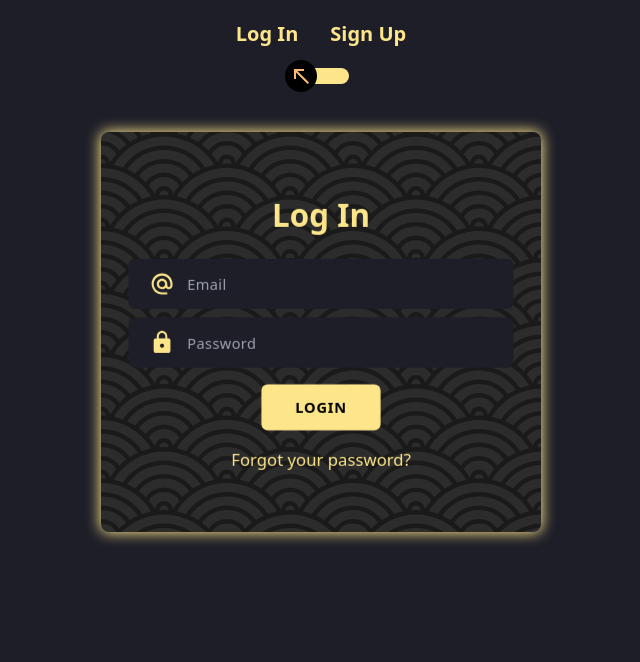
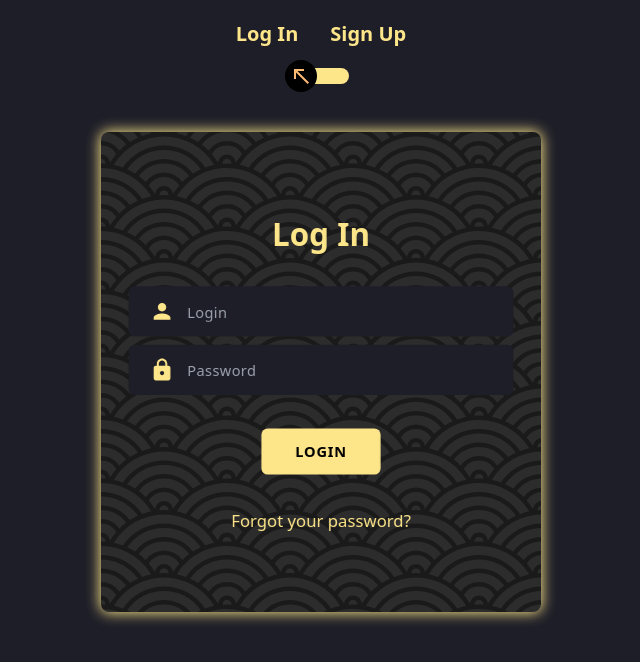
Before and after one commit to vbondarets/WEBSTER, a React (Create React App) app in the folder client/: page /auth in a window 1280 px wide. Shown: the top 662 px of the page, without its empty margins (319-959 px from the left). Built offline with nearby package versions, Linux system fonts and the light colour scheme; no server answers.

Commit message:
add auth request and fix bugs

```diff
--- a/client/package.json
+++ b/client/package.json
@@ -15,6 +15,7 @@
     "@testing-library/user-event": "^13.5.0",
     "axios": "^1.4.0",
     "dotenv": "^16.0.3",
+    "jwt-decode": "^3.1.2",
     "react": "^18.2.0",
     "react-dom": "^18.2.0",
     "react-redux": "^8.0.5",
--- a/client/src/App.js
+++ b/client/src/App.js
@@ -1,7 +1,19 @@
+import React, { useEffect } from "react";
+import { useDispatch } from "react-redux";
 import { BrowserRouter } from "react-router-dom";
 import AppRouter from "./components/AppRouter";
+import { userAPI } from "./services/UserService";
+import { setCredentials } from "./store/reducers/UserSlice";
 
 const App = () => {
+    const dispatch = useDispatch();
+    const { data } = userAPI.useInitQuery();
+    useEffect(() => {
+        if (data?.jwt_token) {
+            dispatch(setCredentials({ data }));
+        }
+    }, [data, dispatch]);
+
     return (
         <BrowserRouter>
             <AppRouter />
--- a/client/src/components/AuthForm.jsx
+++ b/client/src/components/AuthForm.jsx
@@ -1,12 +1,25 @@
 import React from "react";
 import { Link } from "react-router-dom";
 import LockIcon from "@mui/icons-material/Lock";
-import AlternateEmailIcon from "@mui/icons-material/AlternateEmail";
+import PersonIcon from "@mui/icons-material/Person";
+import { userAPI } from "../services/UserService";
+import { useDispatch, useSelector } from "react-redux";
+import { setCredentials } from "../store/reducers/UserSlice";
+import { Navigate } from "react-router-dom";
 
 const AuthForm = () => {
-    const handler = (e) => {
+    const dispatch = useDispatch();
+    const { isAuth } = useSelector((state) => state.userReducer);
+    const [login, { error }] = userAPI.useLoginMutation();
+    if (isAuth) {
+        return <Navigate to={"/"} />;
+    }
+
+    const handler = async (e) => {
         e.preventDefault();
-        console.log(e.target);
+        const res = await login(new FormData(e.target));
+        if (!res.error) dispatch(setCredentials(res));
+        console.log(res);
     };
 
     return (
@@ -20,27 +33,37 @@ const AuthForm = () => {
                     <h4 className="font-bold select-none text-3xl w-fit mx-auto mb-2 pb-4 p-1 rounded">
                         Log In
                     </h4>
-                    <div className="block relative">
+                    <div className="block relative mt-4">
                         <input
-                            type="email"
+                            type="text"
+                            name="login"
                             className="w-full h-12 px-5 py-3 pl-14 outline-none bg-main border-none transition-all ease-linear duration-200 font-medium rounded-md focus:shadow-stroke text-sm tracking-wide placeholder:select-none"
-                            placeholder="Email"
+                            placeholder="Login"
                         />
-                        <AlternateEmailIcon className="absolute left-5 top-1/2 -translate-y-1/2 transition-all ease-linear duration-200 text-2xl" />
+                        <PersonIcon className="absolute left-5 top-1/2 -translate-y-1/2 transition-all ease-linear duration-200 text-2xl" />
                     </div>
                     <div className="block relative mt-2">
                         <input
                             type="password"
+                            name="password"
                             className="w-full h-12 px-5 py-3 pl-14 outline-none bg-main border-none transition-all ease-linear duration-200 font-medium rounded-md focus:shadow-stroke text-sm tracking-wide placeholder:select-none"
                             placeholder="Password"
                         />
                         <LockIcon className="absolute left-5 top-1/2 -translate-y-1/2 transition-all ease-linear duration-200 text-2xl" />
                     </div>
-                    <button className="inline-flex items-center mt-4 rounded-md bg-amber-200 h-11 px-8 text-sm font-bold uppercase transition-all ease-linear duration-200 tracking-wider select-none text-black hover:bg-black hover:text-amber-200">
+                    {error && (
+                        <p className="text-red-500 mt-3 text-sm font-semibold italic">
+                            {error.data?.message}
+                        </p>
+                    )}
+                    <button className="inline-flex items-center mt-8 rounded-md bg-amber-200 h-11 px-8 text-sm font-bold uppercase transition-all ease-linear duration-200 tracking-wider select-none text-black hover:bg-black hover:text-amber-200">
                         Login
                     </button>
-                    <p className="mt-4 text-center">
-                        <Link to={"#"} className="hover:text-amber-400 transition-all ease-linear">
+                    <p className="mt-8 text-center">
+                        <Link
+                            to={"#"}
+                            className="hover:text-amber-400 transition-all ease-linear"
+                        >
                             Forgot your password?
                         </Link>
                     </p>
--- a/client/src/components/RegisterForm.jsx
+++ b/client/src/components/RegisterForm.jsx
@@ -1,14 +1,28 @@
 import React from "react";
 import AlternateEmailIcon from "@mui/icons-material/AlternateEmail";
 import LockIcon from "@mui/icons-material/Lock";
-import LocalPhoneIcon from "@mui/icons-material/LocalPhone";
 import PersonIcon from "@mui/icons-material/Person";
+import CreateIcon from "@mui/icons-material/Create";
+import { userAPI } from "../services/UserService";
+import { useDispatch, useSelector } from "react-redux";
+import { setCredentials } from "../store/reducers/UserSlice";
+import { Navigate } from "react-router-dom";
 
 const RegisterForm = () => {
-    const handler = (e) => {
+    const dispatch = useDispatch();
+    const { isAuth } = useSelector((state) => state.userReducer);
+    const [register, { error }] = userAPI.useRegisterMutation();
+    if (isAuth) {
+        return <Navigate to={"/"} />;
+    }
+
+    const handler = async (e) => {
         e.preventDefault();
-        console.log(e.target);
+        const res = await register(new FormData(e.target));
+        if (!res.error) dispatch(setCredentials(res));
+        console.log(res);
     };
+
     return (
         <form
             className="card-back w-full h-full absolute rounded-md preserve-3d rotate-y-180 text-amber-200"
@@ -23,22 +37,25 @@ const RegisterForm = () => {
                     <div className="block relative">
                         <input
                             type="text"
+                            name="login"
                             className="w-full h-12 px-5 py-3 pl-14 outline-none bg-main border-none transition-all ease-linear duration-200 font-medium rounded-md focus:shadow-stroke text-sm tracking-wide placeholder:select-none"
-                            placeholder="Full Name"
+                            placeholder="Login"
                         />
                         <PersonIcon className="absolute left-5 top-1/2 -translate-y-1/2 transition-all ease-linear duration-200 text-2xl" />
                     </div>
                     <div className="block relative mt-2">
                         <input
-                            type="tel"
+                            type="text"
+                            name="full_name"
                             className="w-full h-12 px-5 py-3 pl-14 outline-none bg-main border-none transition-all ease-linear duration-200 font-medium rounded-md focus:shadow-stroke text-sm tracking-wide placeholder:select-none"
-                            placeholder="Phone Number"
+                            placeholder="Full Name"
                         />
-                        <LocalPhoneIcon className="absolute left-5 top-1/2 -translate-y-1/2 transition-all ease-linear duration-200 text-2xl" />
+                        <CreateIcon className="absolute left-5 top-1/2 -translate-y-1/2 transition-all ease-linear duration-200 text-2xl" />
                     </div>
                     <div className="block relative mt-2">
                         <input
                             type="email"
+                            name="email"
                             className="w-full h-12 px-5 py-3 pl-14 outline-none bg-main border-none transition-all ease-linear duration-200 font-medium rounded-md focus:shadow-stroke text-sm tracking-wide placeholder:select-none"
                             placeholder="Email"
                         />
@@ -47,11 +64,26 @@ const RegisterForm = () => {
                     <div className="block relative mt-2">
                         <input
                             type="password"
+                            name="password"
                             className="w-full h-12 px-5 py-3 pl-14 outline-none bg-main border-none transition-all ease-linear duration-200 font-medium rounded-md focus:shadow-stroke text-sm tracking-wide placeholder:select-none"
                             placeholder="Password"
                         />
                         <LockIcon className="absolute left-5 top-1/2 -translate-y-1/2 transition-all ease-linear duration-200 text-2xl" />
                     </div>
+                    <div className="block relative mt-2">
+                        <input
+                            type="password"
+                            name="password_conf"
+                            className="w-full h-12 px-5 py-3 pl-14 outline-none bg-main border-none transition-all ease-linear duration-200 font-medium rounded-md focus:shadow-stroke text-sm tracking-wide placeholder:select-none"
+                            placeholder="Password confirmed"
+                        />
+                        <LockIcon className="absolute left-5 top-1/2 -translate-y-1/2 transition-all ease-linear duration-200 text-2xl" />
+                    </div>
+                    {error && (
+                        <p className="text-red-500 mt-3 text-sm font-semibold italic">
+                            {error.data?.message}
+                        </p>
+                    )}
                     <button className="inline-flex items-center mt-4 rounded-md bg-amber-200 h-11 px-8 text-sm font-bold uppercase transition-all ease-linear duration-200 tracking-wider select-none text-black hover:bg-black hover:text-amber-200">
                         Register
                     </button>
--- a/client/src/index.js
+++ b/client/src/index.js
@@ -2,8 +2,14 @@ import React from "react";
 import ReactDOM from "react-dom/client";
 import "./index.css";
 import App from "./App";
+import { setupStore } from "./store/store";
+import { Provider } from "react-redux";
+
+const store = setupStore();
 
 const root = ReactDOM.createRoot(document.getElementById("root"));
 root.render(
-    <App />
+    <Provider store={store}>
+        <App />
+    </Provider>
 );
--- a/client/src/pages/AuthPage.jsx
+++ b/client/src/pages/AuthPage.jsx
@@ -29,7 +29,7 @@ const AuthPage = () => {
                     <NorthWestIcon />
                 </div>
             </label>
-            <div className="card-3d-wrap mt-4 w-[440px] h-[400px] block">
+            <div className="card-3d-wrap mt-4 w-[440px] h-[480px] block">
                 <div className="card-3d-wrapper w-full h-full preserve-3d bg-authF bg-[#2c2c2c] rounded-lg shadow-neon">
                     <AuthForm />
                     <RegisterForm />
--- a/client/src/pages/Test.jsx
+++ b/client/src/pages/Test.jsx
@@ -1,9 +1,20 @@
 import React from "react";
+import { userAPI } from "../services/UserService";
+import { useDispatch } from "react-redux";
+import { logOut } from "../store/reducers/UserSlice";
 
 const Test = () => {
+    const dispatch = useDispatch();
+    const [logout] = userAPI.useLogoutMutation();
     return (
-        <div>
-            test
+        <div
+            onClick={() => {
+                dispatch(logOut());
+                logout();
+            }}
+            className="bg-gray-300 rounded-md px-3 py-2"
+        >
+            logout
         </div>
     );
 };
--- a/client/src/services/QueryWithReauth.js
+++ b/client/src/services/QueryWithReauth.js
@@ -13,7 +13,7 @@ const baseQuery = fetchBaseQuery({
     }
 })
 
-export default async (args, api, extraOptions) => {
+const QueryWithReauth = async (args, api, extraOptions) => {
     let result = await baseQuery(args, api, extraOptions);
 
     if (result?.error?.status === 401) {
@@ -28,3 +28,4 @@ export default async (args, api, extraOptions) => {
     }
     return result;
 }
+export default QueryWithReauth;
```
Also changed, not shown: client/src/store/reducers/UserSlice.js (renamed from client/store/reducers/UserSlice.js), client/src/store/store.js (renamed from client/store/store.js), 2 other files (tests, documents, lock files or other folders).
